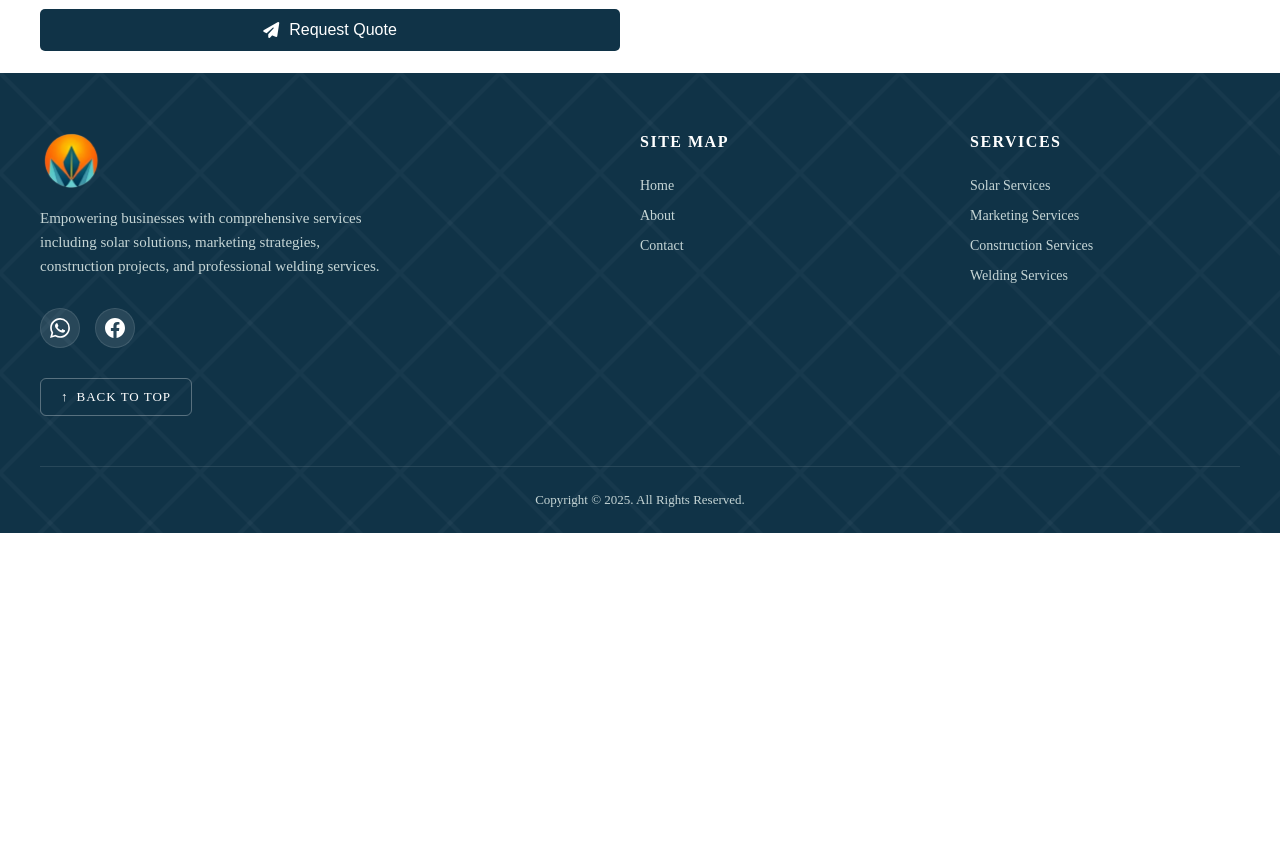
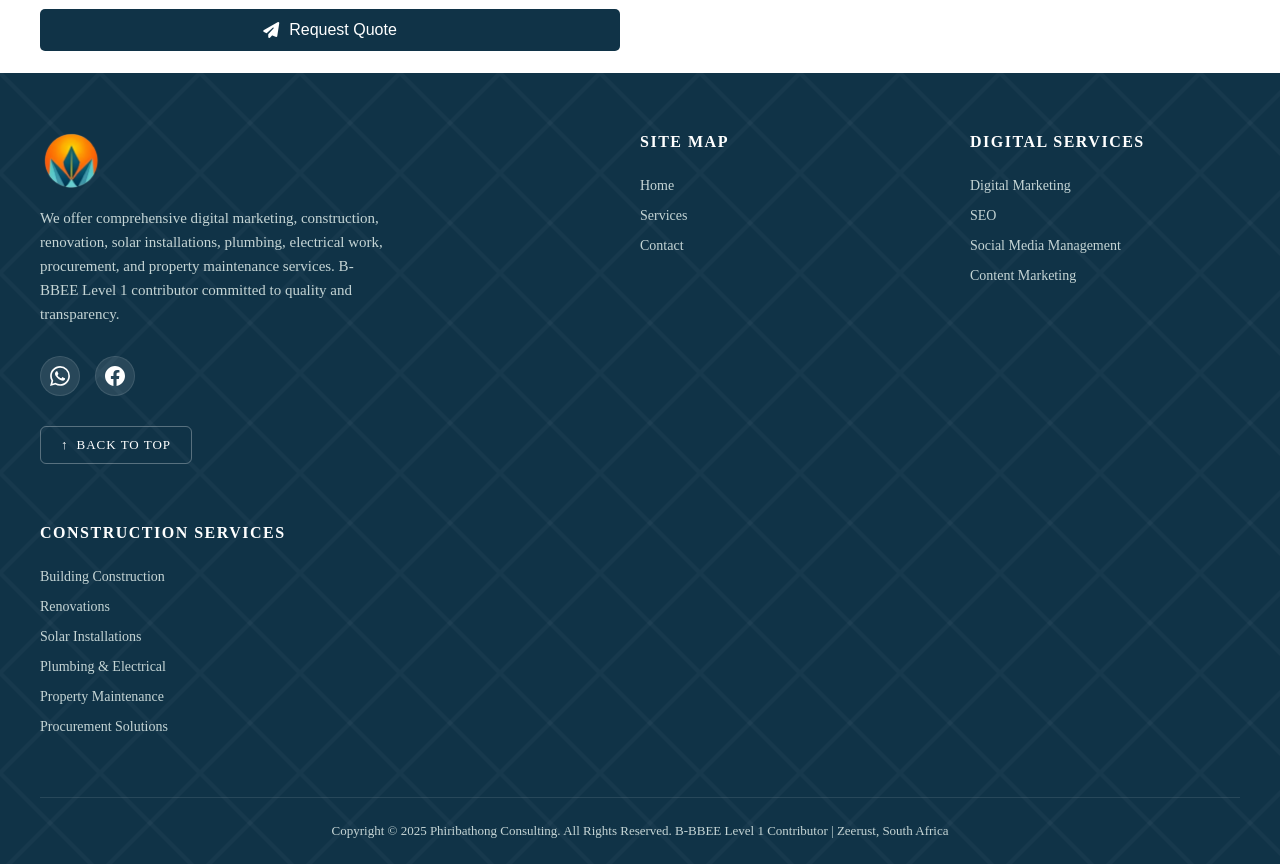
Before and after one commit to 0-chrollo/phiribathong, a plain HTML site: page contact.html in a window 1280 px wide. Shown: the part 1280-2144 px from the top of the page. Before the commit the page ends 1813 px from the top, so only its background shows below. Drawn offline with Linux system fonts and the light colour scheme.

Commit message:
unlock 15A

```diff
--- a/contact.html
+++ b/contact.html
@@ -344,7 +344,7 @@
         }
 
         .hero-title {
-            font-size: clamp(2.5rem, 5vw, 4rem);
+          font-size: clamp(1.5rem, 2.5vw, 2.5rem);
             font-weight: 700;
             margin-bottom: 1.5rem;
             text-shadow: 2px 2px 8px rgba(0, 0, 0, 0.5);
@@ -464,7 +464,7 @@
       <div class="hero-content">
           <h1 class="hero-title">Let's Build Your Success Together</h1>
           <p class="hero-description">
-              Ready to elevate your business with expert digital marketing or transform your property with quality construction? Contact Phiribathong Consulting today for a free consultation. As a B-BBEE Level 1 contributor in Zeerust, we're committed to delivering transparent, efficient solutions tailored to your unique needs.
+              Ready to elevate your business with expert digital marketing or transform your property with quality construction? Contact Phiribathong Consulting today for a free consultation.
           </p>
           <div class="button-group">
               <a href="index.html" class="btn btn-primary">Home Page</a>
@@ -1096,21 +1096,21 @@
   <div class="footer-brand">
       <div class="logo">
           <div class="logo-icon"></div>
-              <span class="logo-text"> <img src="phiribathong-logo.png" style="width:100%; height:100%; object-fit:contain">
+          <span class="logo-text"> <img src="phiribathong-logo.png" alt="Phiribathong Consulting Logo" style="width:100%; height:100%; object-fit:contain">
               </span>
 </div>
 
      <br>
       <p class="tagline">
-              Empowering businesses with comprehensive services including solar solutions, marketing strategies, construction projects, and professional welding services.
+          We offer comprehensive digital marketing, construction, renovation, solar installations, plumbing, electrical work, procurement, and property maintenance services. B-BBEE Level 1 contributor committed to quality and transparency.
       </p>
       <div class="social-icons">
-              <a href="#" class="social-icon" aria-label="WhatsApp">
+          <a href="#" class="social-icon" aria-label="WhatsApp - Contact Phiribathong Consulting">
               <svg width="20" height="20" fill="currentColor" viewBox="0 0 24 24">
                   <path d="M17.472 14.382c-.297-.149-1.758-.867-2.03-.967-.273-.099-.471-.148-.67.15-.197.297-.767.966-.94 1.164-.173.199-.347.223-.644.075-.297-.15-1.255-.463-2.39-1.475-.883-.788-1.48-1.761-1.653-2.059-.173-.297-.018-.458.13-.606.134-.133.298-.347.446-.52.149-.174.198-.298.298-.497.099-.198.05-.371-.025-.52-.075-.149-.669-1.612-.916-2.207-.242-.579-.487-.5-.669-.51-.173-.008-.371-.01-.57-.01-.198 0-.52.074-.792.372-.272.297-1.04 1.016-1.04 2.479 0 1.462 1.065 2.875 1.213 3.074.149.198 2.096 3.2 5.077 4.487.709.306 1.262.489 1.694.625.712.227 1.36.195 1.871.118.571-.085 1.758-.719 2.006-1.413.248-.694.248-1.289.173-1.413-.074-.124-.272-.198-.57-.347m-5.421 7.403h-.004a9.87 9.87 0 01-5.031-1.378l-.361-.214-3.741.982.998-3.648-.235-.374a9.86 9.86 0 01-1.51-5.26c.001-5.45 4.436-9.884 9.888-9.884 2.64 0 5.122 1.03 6.988 2.898a9.825 9.825 0 012.893 6.994c-.003 5.45-4.437 9.884-9.885 9.884m8.413-18.297A11.815 11.815 0 0012.05 0C5.495 0 .16 5.335.157 11.892c0 2.096.547 4.142 1.588 5.945L.057 24l6.305-1.654a11.882 11.882 0 005.683 1.448h.005c6.554 0 11.89-5.335 11.893-11.893a11.821 11.821 0 00-3.48-8.413Z"/>
               </svg>
           </a>
-              <a href="#" class="social-icon" aria-label="Facebook">
+          <a href="#" class="social-icon" aria-label="Facebook - Phiribathong Consulting">
               <svg width="20" height="20" fill="currentColor" viewBox="0 0 24 24">
                   <path d="M24 12.073c0-6.627-5.373-12-12-12s-12 5.373-12 12c0 5.99 4.388 10.954 10.125 11.854v-8.385H7.078v-3.47h3.047V9.43c0-3.007 1.792-4.669 4.533-4.669 1.312 0 2.686.235 2.686.235v2.953H15.83c-1.491 0-1.956.925-1.956 1.874v2.25h3.328l-.532 3.47h-2.796v8.385C19.612 23.027 24 18.062 24 12.073z"/>
               </svg>
@@ -1125,30 +1125,40 @@
   <div class="footer-column">
       <h3>Site Map</h3>
       <ul class="footer-links">
-              <li><a href="#home">Home</a></li>
-              <li><a href="#about">About</a></li>
-              <li><a href="#contact">Contact</a></li>
+          <li><a href="index.html">Home</a></li>
+
+          <li><a href="services.html">Services</a></li>
+          <li><a href="contact.html">Contact</a></li>
       </ul>
   </div>
 
   <div class="footer-column">
-          <h3>Services</h3>
+      <h3>Digital Services</h3>
       <ul class="footer-links">
-              <li><a href="#solar">Solar Services</a></li>
-              <li><a href="#marketing">Marketing Services</a></li>
-              <li><a href="#construction">Construction Services</a></li>
-              <li><a href="#welding">Welding Services</a></li>
+          <li><a href="services.html#digital-marketing">Digital Marketing</a></li>
+          <li><a href="services.html#seo">SEO</a></li>
+          <li><a href="services.html#social-media">Social Media Management</a></li>
+          <li><a href="services.html#content">Content Marketing</a></li>
+      </ul>
+  </div>
+
+  <div class="footer-column">
+      <h3>Construction Services</h3>
+      <ul class="footer-links">
+          <li><a href="services.html#building">Building Construction</a></li>
+          <li><a href="services.html#renovation">Renovations</a></li>
+          <li><a href="services.html#solar">Solar Installations</a></li>
+          <li><a href="services.html#plumbing">Plumbing & Electrical</a></li>
+          <li><a href="services.html#maintenance">Property Maintenance</a></li>
+          <li><a href="services.html#procurement">Procurement Solutions</a></li>
       </ul>
   </div>
 </div>
 
 <div class="footer-bottom">
-      Copyright © 2025. All Rights Reserved.
+  Copyright © 2025 Phiribathong Consulting. All Rights Reserved. B-BBEE Level 1 Contributor | Zeerust, South Africa
 </div>
 </footer>
-
-
-
 
 
 
```
Also changed, not shown: index.html (+2 -2 lines), services.html (+30 -16 lines). Lines whose indentation alone changed are shown as unchanged.
